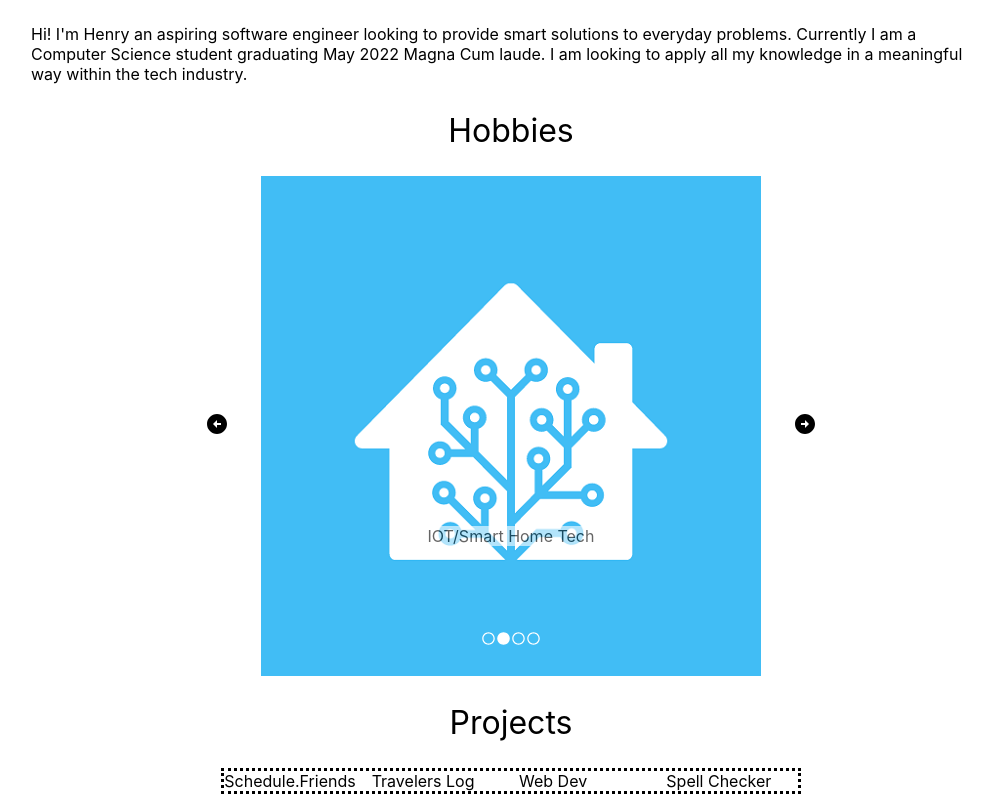
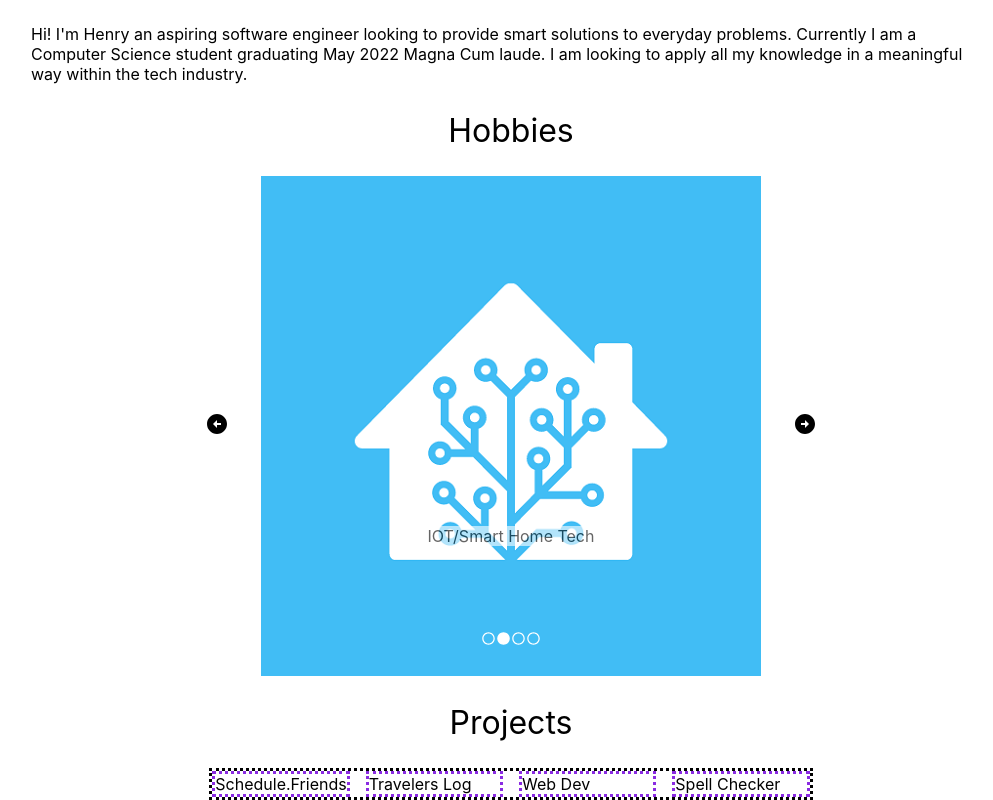
Before and after one commit to Henry-Cevallos/Henry-Cevallos.github.io, a React (Create React App) app: page / in a window 1280 px wide. Shown: the part 290-1090 px from the top of the page, without its empty margins (129-1122 px from the left). Built offline with nearby package versions, Linux system fonts and the light colour scheme.

Commit message:
made section grid

```diff
--- a/src/components/ProjectItem.js
+++ b/src/components/ProjectItem.js
@@ -1,5 +1,5 @@
 import React from "react";
-//import '../styles/ProjectsItem.css';
+import '../styles/ProjectsItem.css';
 
 const ProjectItem = ( {title}) => {
 
--- a/src/styles/ProjectsItem.css
+++ b/src/styles/ProjectsItem.css
@@ -1,3 +1,5 @@
 .project-item {
     border-style: dotted;
+
+    border-color: blueviolet;
 }
```
